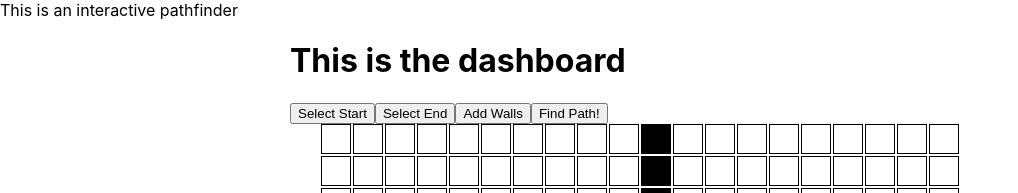
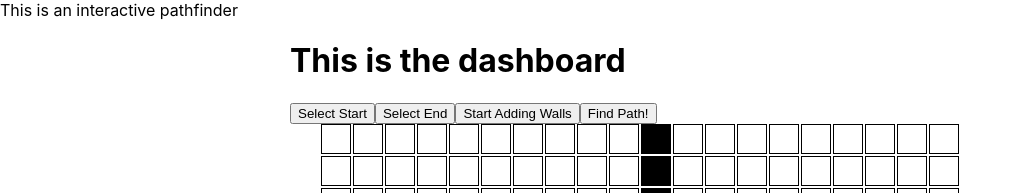
Before and after one commit to shanemcfadden/interactive-pathfinder, a React (Create React App) app: page / in a window 1280 px wide. Shown: the top 193 px of the page, without its empty margins (0-1018 px from the left). Built offline with nearby package versions, Linux system fonts and the light colour scheme.

Commit message:
Add Start/Stop Adding Walls button

```diff
--- a/src/components/Dashboard/Dashboard.jsx
+++ b/src/components/Dashboard/Dashboard.jsx
@@ -25,10 +25,12 @@ const Dashboard = ({
   };
   const handleStartButtonClick = () => {
     handleFindPathReset();
+    setDrawingWallsAllowed(false);
     setCurrentClickFunction('setStartNode');
   };
   const handleEndButtonClick = () => {
     handleFindPathReset();
+    setDrawingWallsAllowed(false);
     setCurrentClickFunction('setEndNode');
   };
   const handleFindPathClick = () => {
@@ -107,7 +109,7 @@ const Dashboard = ({
         }}
         disabled={findPathButton === 'cancel'}
       >
-        {drawingWallsAllowed ? 'Remove' : 'Add'} Walls
+        {drawingWallsAllowed ? 'Stop' : 'Start'} Adding Walls
       </button>
       {renderFindPathButton()}
     </div>
```
